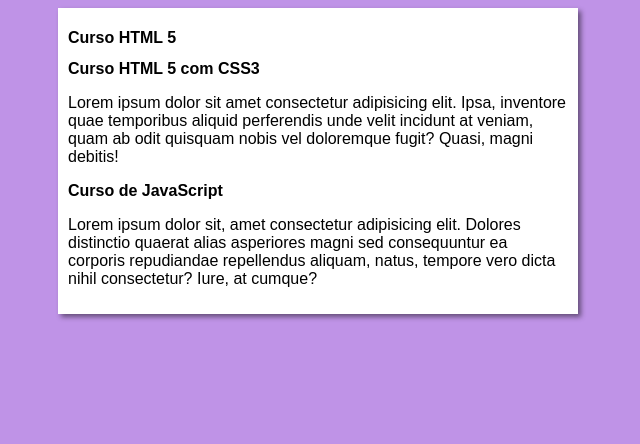
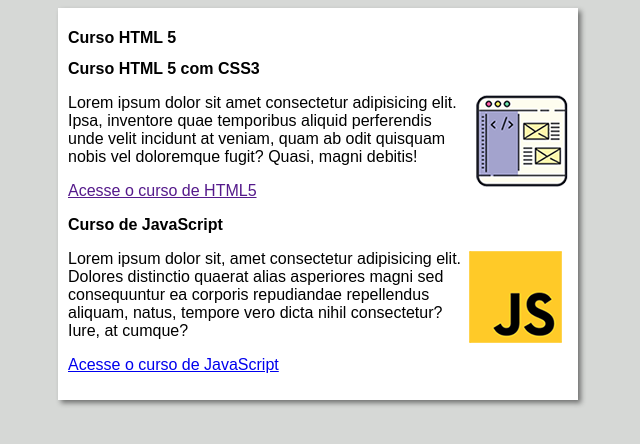
Before and after one commit to rdaclub/Projeto-Site, a plain HTML site: page index.html in a window 1280 px wide. Shown: the whole page, without its empty margins (322-962 px from the left). Drawn offline with Linux system fonts and the light colour scheme.

Commit message:
inclusao do site curso-js

```diff
--- a/estilos/style.css
+++ b/estilos/style.css
@@ -5,7 +5,7 @@
 }
 
 body {
-    background-color: rgb(191, 147, 231);
+    background-color: rgba(18, 32, 21, 0.171);
 
 }
 
@@ -16,3 +16,7 @@ main {
     padding: 10px;
     box-shadow: 3px 3px 5px rgba(0, 0, 0, 0.473);
 }
+
+img.lado {
+    float: right;
+}
--- a/index.html
+++ b/index.html
@@ -13,11 +13,15 @@
         </header>
         <article>
             <h2>Curso HTML 5 com CSS3</h2>
+            <img class="lado" src="imagens/curso-html-css.png" alt="Curso HTML 5">
             <p>Lorem ipsum dolor sit amet consectetur adipisicing elit. Ipsa, inventore quae temporibus aliquid perferendis unde velit incidunt at veniam, quam ab odit quisquam nobis vel doloremque fugit? Quasi, magni debitis!</p>
+            <a href=""><p>Acesse o curso de HTML5</p></a>
         </article>
         <article>
             <h2>Curso de JavaScript</h2>
+            <img class="lado" src="imagens/curso-javascript.png" alt="Curso JavaScript">
             <p>Lorem ipsum dolor sit, amet consectetur adipisicing elit. Dolores distinctio quaerat alias asperiores magni sed consequuntur ea corporis repudiandae repellendus aliquam, natus, tempore vero dicta nihil consectetur? Iure, at cumque?</p>
+            <a href="curso-js.html"><p>Acesse o curso de JavaScript</p></a>
         </article>
     </main>
 </body>
```
Also changed, not shown: curso-js.html (added, +22 -0 lines).
